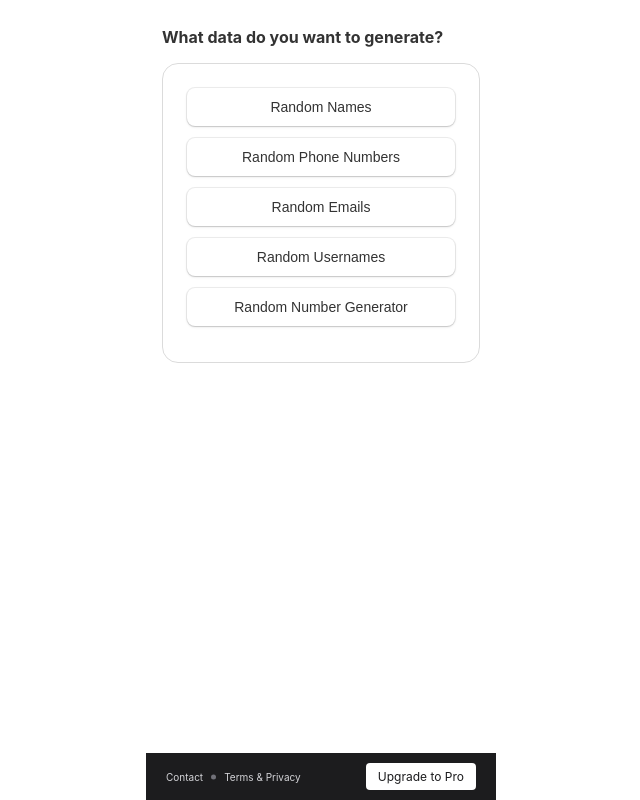
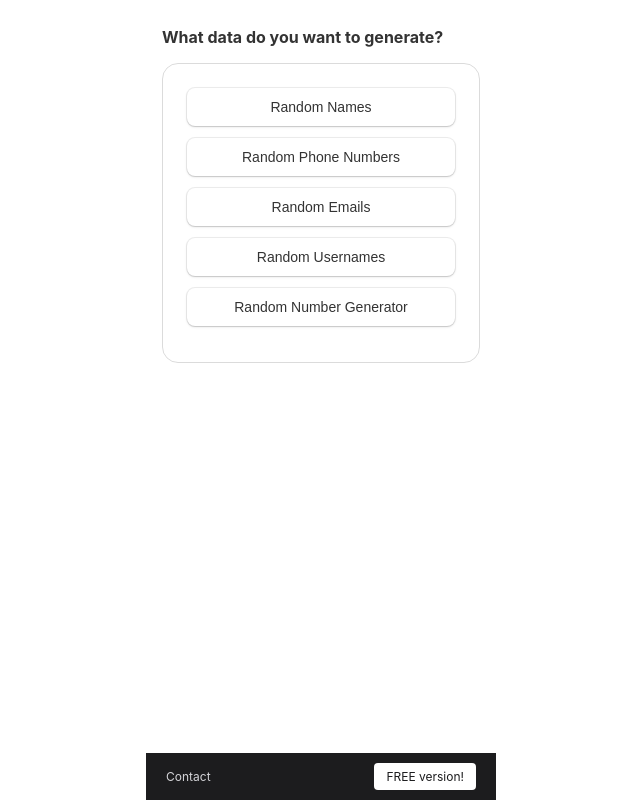
Before and after one commit to Creativestefan/Randator, a website: page ui.html in a window 1280 px wide. Shown: the whole page, without its empty margins (319-959 px from the left). Drawn offline with Linux system fonts and the light colour scheme.

Commit message:
commented on footer items

```diff
--- a/ui.html
+++ b/ui.html
@@ -140,7 +140,7 @@
             display: flex;
             align-items: center;
             gap: 8px;
-            font-size: 10px;
+            font-size: 12px;
         }
         .footer-button {
             display: flex;
@@ -274,14 +274,14 @@
 
     <div class="footer">
         <div class="footer-links">
-            <a href="#" style="color: #D4D4D8; text-decoration: none;">Contact</a>
-            <svg xmlns="http://www.w3.org/2000/svg" width="5" height="6" viewBox="0 0 5 6" fill="none">
+            <a href="mailto:business@creativestefan.com" style="color: #D4D4D8; text-decoration: none;">Contact</a>
+            <!-- <svg xmlns="http://www.w3.org/2000/svg" width="5" height="6" viewBox="0 0 5 6" fill="none">
                 <circle cx="2.5" cy="3" r="2.5" fill="#717179"/>
-            </svg>
-            <a href="#" style="color: #D4D4D8; text-decoration: none;">Terms & Privacy</a>
+            </svg> -->
+            <!-- <a href="#" style="color: #D4D4D8; text-decoration: none;">Terms & Privacy</a> -->
         </div>
         <div class="footer-button">
-            <span>Upgrade to Pro</span>
+            <span>FREE version!</span>
         </div>
     </div>
 
```
